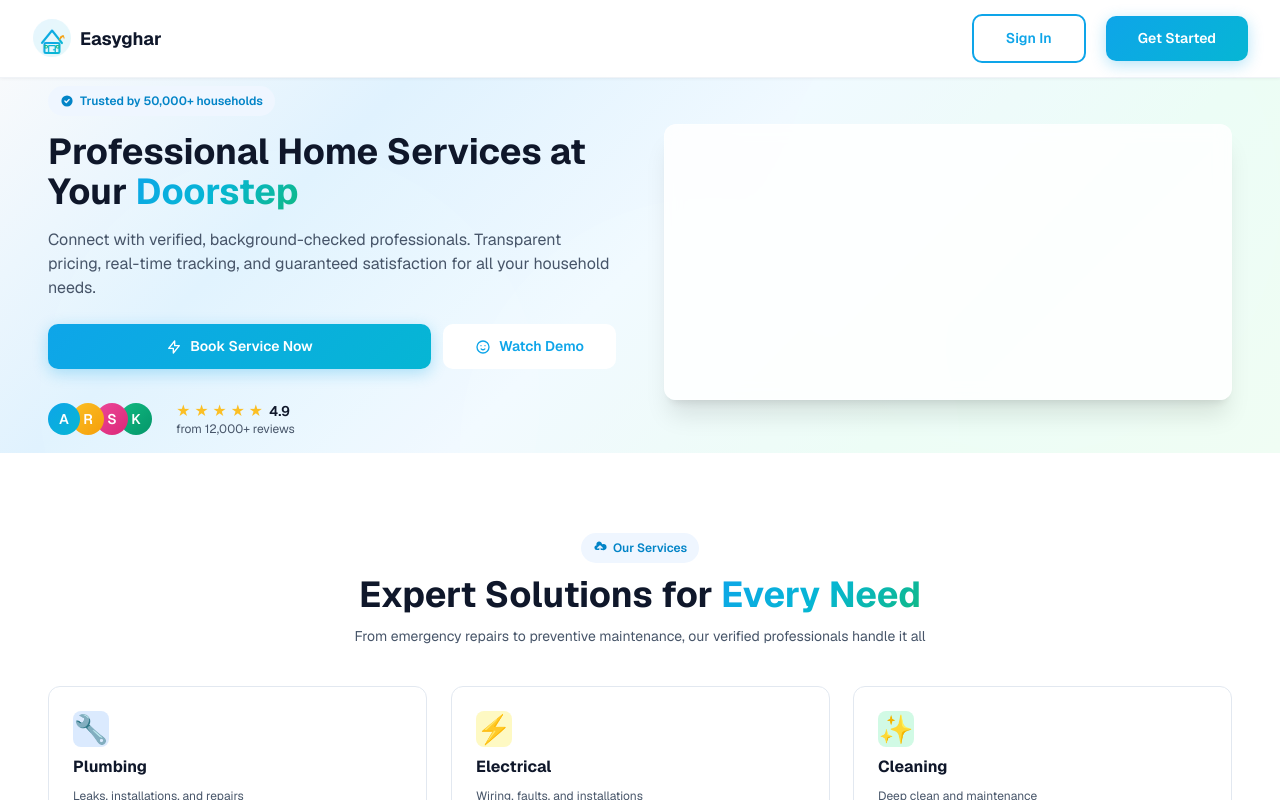
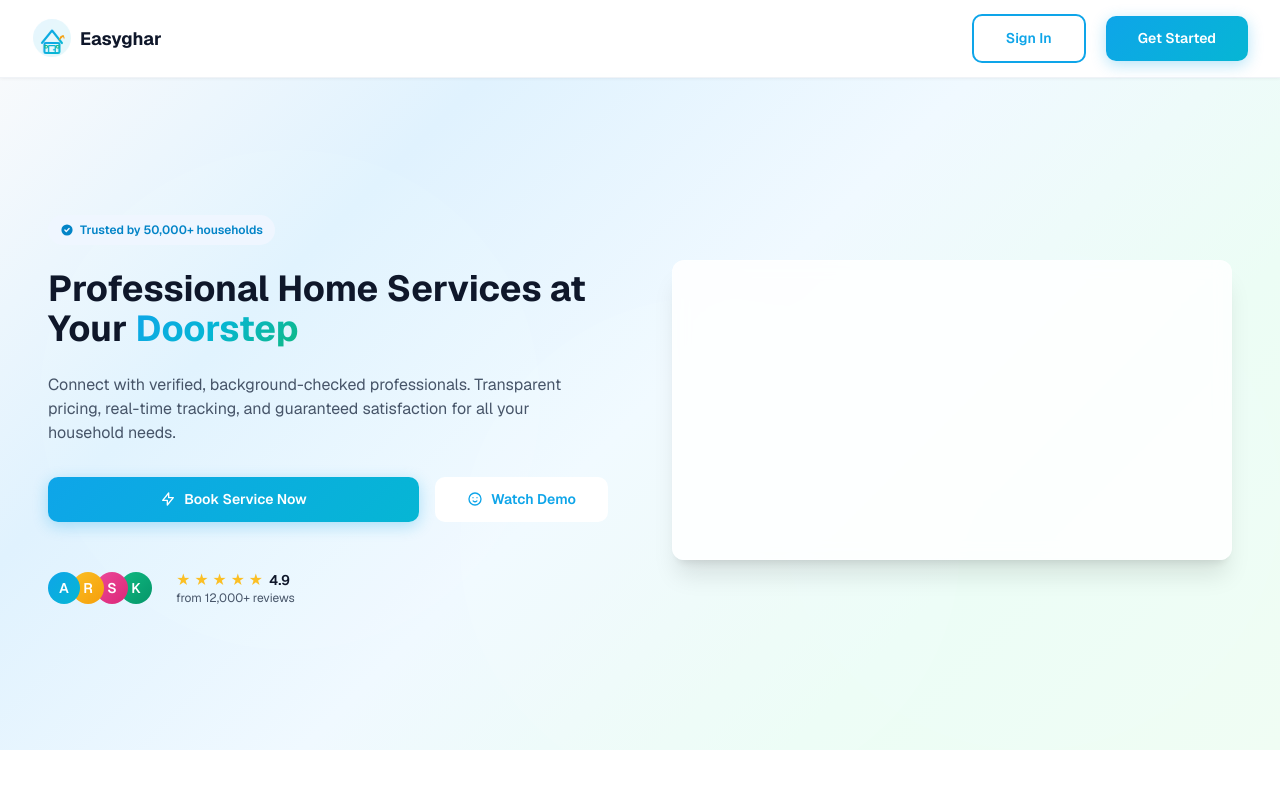
Before and after one commit to Sheeza-Qamar/EasyGhar, a React (Create React App) app in the folder frontend/: page / in a window 1280 px wide. Built offline with nearby package versions, Linux system fonts and the light colour scheme; no server answers.

Commit message:
landing page less compact

```diff
--- a/frontend/src/components/landingpage/landingpage.css
+++ b/frontend/src/components/landingpage/landingpage.css
@@ -298,11 +298,11 @@ h1, h2, h3, h4, h5, h6, p, span, a, button, div {
   width: 100%;
 }
 
-/* Hero Section */
+/* Hero Section - less compact, more breathing room */
 .hero-container {
   position: relative;
   overflow: hidden;
-  min-height: 0;
+  min-height: min(85vh, 680px);
   display: flex;
   align-items: center;
   width: 100%;
--- a/frontend/src/components/landingpage/landingpage.js
+++ b/frontend/src/components/landingpage/landingpage.js
@@ -37,28 +37,28 @@ const LandingPage = () => {
       <div className="h-[70px] shrink-0" aria-hidden="true" />
 
       {/* Hero Section */}
-      <section className="hero-container gradient-mesh pt-6 lg:pt-8 pb-10 md:pb-14">
+      <section className="hero-container gradient-mesh pt-12 lg:pt-16 pb-16 md:pb-24">
         <div className="absolute top-20 left-10 w-64 h-64 bg-blue-400 hero-bg-element"></div>
         <div className="absolute bottom-0 right-0 w-56 h-56 bg-cyan-400 hero-bg-element"></div>
         <div className="absolute top-1/3 right-1/4 w-48 h-48 bg-green-300 hero-bg-element"></div>
         <div className="max-w-7xl mx-auto w-full px-6 sm:px-8 lg:px-12 relative z-10">
-          <div className="grid lg:grid-cols-2 gap-8 xl:gap-12 items-center min-h-0 py-4">
+          <div className="grid lg:grid-cols-2 gap-12 xl:gap-16 items-center min-h-0 py-8 lg:py-12">
             {/* Left Content */}
             <div>
-              <div className="mb-4 stagger-1">
+              <div className="mb-6 stagger-1">
                 <span className="badge badge-blue">
                   <svg className="w-3.5 h-3.5" fill="currentColor" viewBox="0 0 20 20">
                     <path fillRule="evenodd" d="M10 18a8 8 0 100-16 8 8 0 000 16zm3.707-9.293a1 1 0 00-1.414-1.414L9 10.586 7.707 9.293a1 1 0 00-1.414 1.414l2 2a1 1 0 001.414 0l4-4z" clipRule="evenodd" />
                   </svg> Trusted by 50,000+ households
                 </span>
               </div>
-              <h1 id="hero-title" className="text-2xl md:text-3xl lg:text-4xl font-bold text-slate-900 leading-tight mb-4 stagger-2">
+              <h1 id="hero-title" className="text-2xl md:text-3xl lg:text-4xl font-bold text-slate-900 leading-tight mb-6 stagger-2">
                 Professional Home Services at Your <span className="gradient-text">Doorstep</span>
               </h1>
-              <p id="hero-subtitle" className="text-sm md:text-base text-slate-600 mb-6 leading-snug stagger-3 max-w-xl">
+              <p id="hero-subtitle" className="text-sm md:text-base text-slate-600 mb-8 leading-relaxed stagger-3 max-w-xl">
                 Connect with verified, background-checked professionals. Transparent pricing, real-time tracking, and guaranteed satisfaction for all your household needs.
               </p>
-              <div className="flex flex-col sm:flex-row gap-3 stagger-4">
+              <div className="flex flex-col sm:flex-row gap-4 stagger-4">
                 <Link to="/get-started" className="btn btn-primary">
                   <svg className="w-4 h-4" fill="none" stroke="currentColor" viewBox="0 0 24 24">
                     <path strokeLinecap="round" strokeLinejoin="round" strokeWidth="2" d="M13 10V3L4 14h7v7l9-11h-7z" />
@@ -71,7 +71,7 @@ const LandingPage = () => {
                 </a>
               </div>
               {/* Trust Badges */}
-              <div className="mt-8 flex items-center gap-6 stagger-5">
+              <div className="mt-10 lg:mt-12 flex items-center gap-6 stagger-5">
                 <div className="flex -space-x-2">
                   <div className="avatar text-xs" style={{ zIndex: 4 }}>
                     A
@@ -99,8 +99,8 @@ const LandingPage = () => {
             <div className="relative hidden lg:block lg:flex lg:justify-end">
               <div className="relative w-full max-w-md xl:max-w-lg">
                 {/* Animated Card */}
-                <div className="glass p-5 lg:p-6 rounded-xl shadow-xl animate-slide-up" style={{ animationDelay: '0.3s' }}>
-                  <div className="space-y-3">
+                <div className="glass p-6 lg:p-8 rounded-xl shadow-xl animate-slide-up" style={{ animationDelay: '0.3s' }}>
+                  <div className="space-y-4">
                     {/* Card 1 */}
                     <div className="glass-dark p-3 rounded-lg stagger-1">
                       <div className="flex items-center justify-between mb-2">
```
